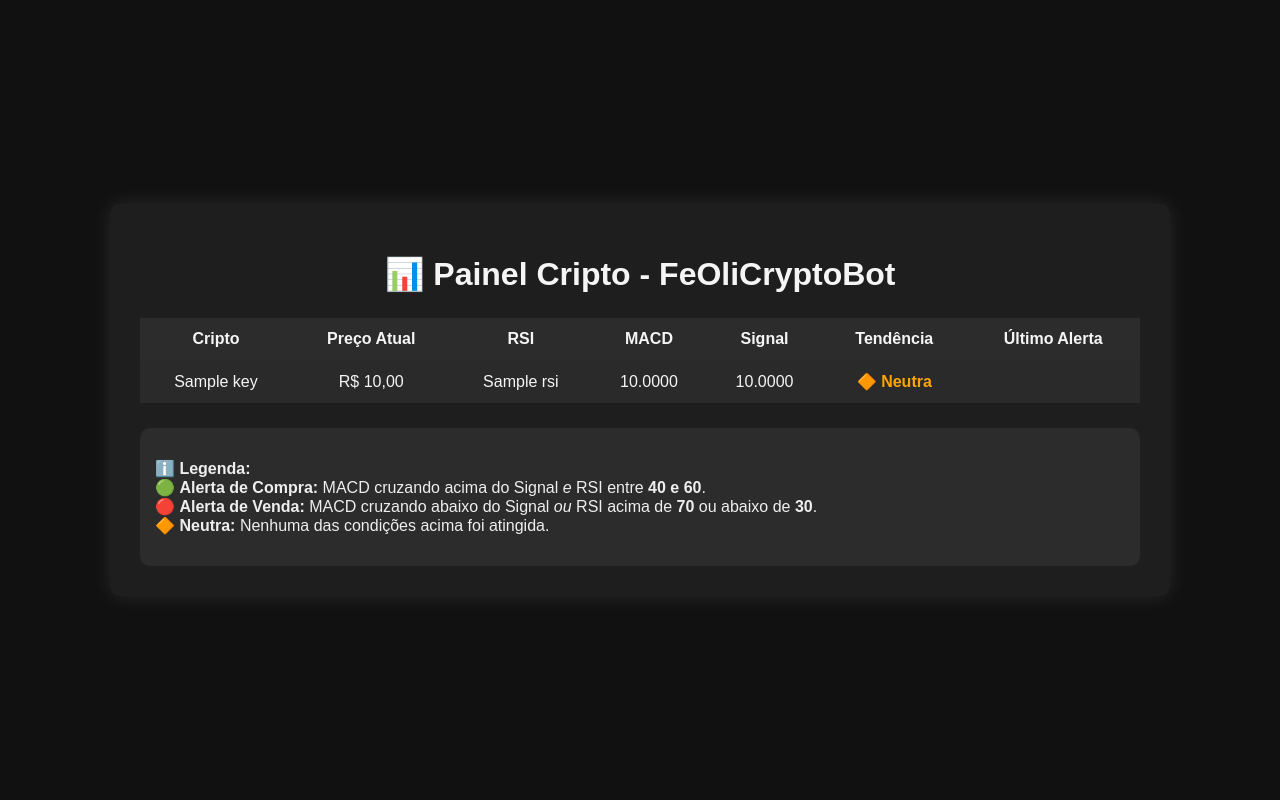
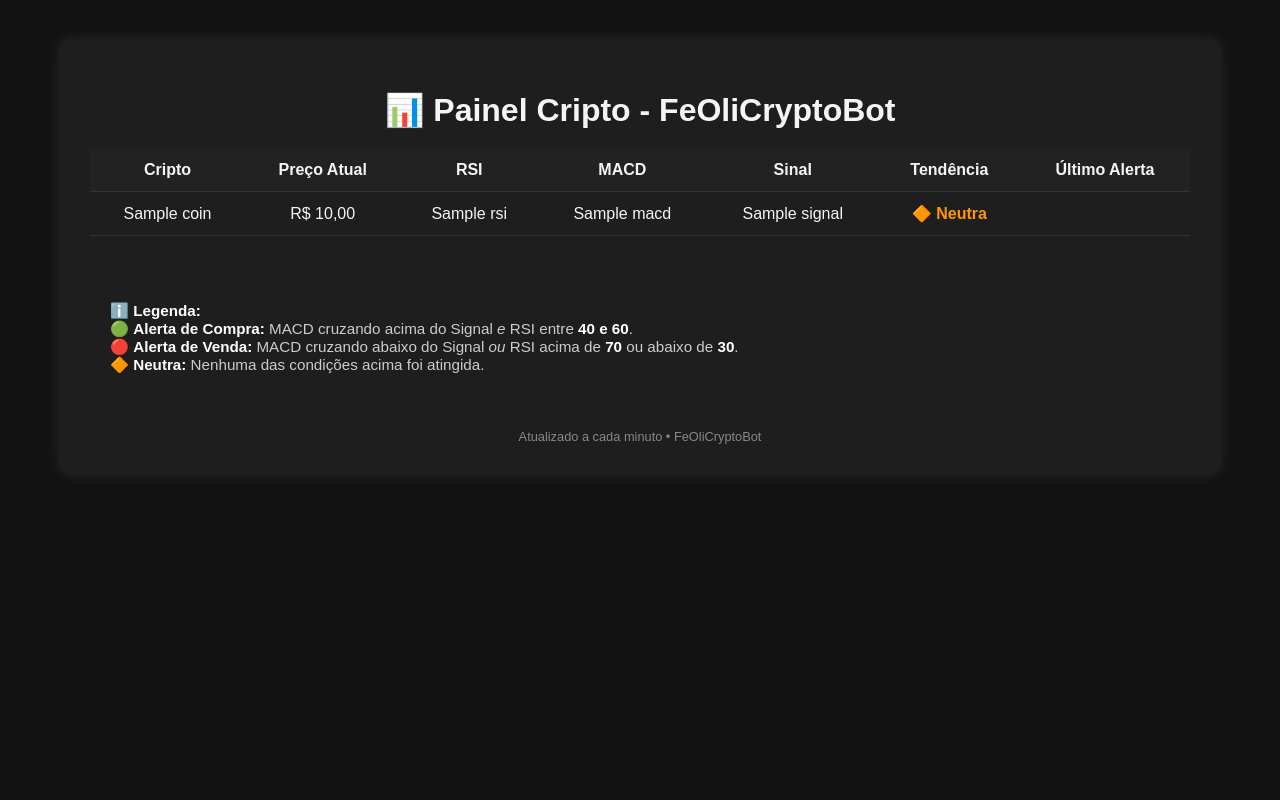
Before and after one commit to Gulitty/FeOliCryptoBot, a Flask app: template templates/index.html in a window 1280 px wide. Run offline with Flask 3, Linux system fonts and the light colour scheme; the template is opened without the code that fills it: most values are stand-ins (such as "Sample title", 1, 10 or a date in 2020).

Commit message:
fix: index com legenda detalhada e tratamento seguro de preço

```diff
--- a/templates/index.html
+++ b/templates/index.html
@@ -1,103 +1,123 @@
 <!DOCTYPE html>
-<html lang="pt-BR">
+<html lang="pt-br">
 <head>
-    <meta charset="UTF-8">
-    <title>FeOliCryptoBot - Painel</title>
+  <meta charset="UTF-8" />
+  <title>Painel Cripto - FeOliCryptoBot</title>
   <style>
     body {
+      background-color: #121212;
       font-family: Arial, sans-serif;
-            background-color: #111;
       color: #f5f5f5;
-            display: flex;
-            justify-content: center;
-            align-items: center;
-            flex-direction: column;
-            min-height: 100vh;
+      text-align: center;
       margin: 0;
+      padding: 0;
     }
     .container {
+      margin: 40px auto;
+      padding: 30px;
       background-color: #1e1e1e;
-            padding: 30px;
       border-radius: 10px;
-            box-shadow: 0 0 20px rgba(255, 255, 255, 0.1);
       width: 90%;
-            max-width: 1000px;
+      max-width: 1100px;
+      box-shadow: 0 0 15px rgba(255, 255, 255, 0.1);
     }
     h1 {
-            text-align: center;
-            margin-bottom: 25px;
+      font-size: 2em;
+      margin-bottom: 20px;
     }
     table {
       width: 100%;
       border-collapse: collapse;
-            margin-bottom: 25px;
+      margin-top: 15px;
     }
     th, td {
       padding: 12px;
-            text-align: center;
+      border-bottom: 1px solid #333;
     }
     th {
-            background-color: #2c2c2c;
-            font-weight: bold;
+      background-color: #222;
+      font-size: 1em;
     }
     tr:nth-child(even) {
       background-color: #2a2a2a;
     }
-        .bullish {
-            color: lightgreen;
+    .tendencia-compra {
+      color: #00e676;
       font-weight: bold;
     }
-        .bearish {
-            color: red;
+    .tendencia-venda {
+      color: #ff1744;
       font-weight: bold;
     }
-        .neutral {
-            color: orange;
+    .tendencia-neutra {
+      color: #ff9800;
       font-weight: bold;
     }
-        .legend {
-            font-size: 1em;
-            background-color: #2c2c2c;
-            padding: 15px;
-            border-radius: 10px;
-            color: #eee;
+    .legenda {
+      text-align: left;
+      background-color: #1e1e1e;
+      margin-top: 30px;
+      padding: 20px;
+      border-radius: 8px;
+      font-size: 0.95em;
+      color: #ccc;
+    }
+    .legenda strong {
+      color: white;
+    }
+    .footer {
+      margin-top: 20px;
+      font-size: 0.8em;
+      color: #888;
     }
   </style>
 </head>
 <body>
   <div class="container">
     <h1>📊 Painel Cripto - FeOliCryptoBot</h1>
+
     <table>
+      <thead>
         <tr>
           <th>Cripto</th>
           <th>Preço Atual</th>
           <th>RSI</th>
           <th>MACD</th>
-                <th>Signal</th>
+          <th>Sinal</th>
           <th>Tendência</th>
           <th>Último Alerta</th>
         </tr>
-            {% for key, value in cryptos.items() %}
+      </thead>
+      <tbody>
+        {% for coin, value in cryptos.items() %}
         <tr>
-                <td>{{ key }}</td>
-                <td>R$ {{ "{:,.2f}".format(value["price"]).replace(",", "X").replace(".", ",").replace("X", ".") }}</td>
+          <td>{{ coin }}</td>
+          <td>
+            {% if value["price"] is not none %}
+              R$ {{ "{:,.2f}".format(value["price"]).replace(",", "X").replace(".", ",").replace("X", ".") }}
+            {% else %}
+              R$ 0,00
+            {% endif %}
+          </td>
           <td>{{ value["rsi"] }}</td>
-                <td>{{ "%.4f" | format(value["macd"]) }}</td>
-                <td>{{ "%.4f" | format(value["signal"]) }}</td>
-                <td class="{% if value["trend"] == 'Alta' %}bullish{% elif value["trend"] == 'Baixa' %}bearish{% else %}neutral{% endif %}">
-                    {% if value["trend"] == 'Alta' %}
-                        🔼 Alta
-                    {% elif value["trend"] == 'Baixa' %}
-                        🔽 Baixa
+          <td>{{ value["macd"] }}</td>
+          <td>{{ value["signal"] }}</td>
+          <td>
+            {% if value["trend"] == 'compra' %}
+              <span class="tendencia-compra">🟢 Compra</span>
+            {% elif value["trend"] == 'venda' %}
+              <span class="tendencia-venda">🔴 Venda</span>
             {% else %}
-                        🔶 Neutra
+              <span class="tendencia-neutra">🔶 Neutra</span>
             {% endif %}
           </td>
           <td>{{ value["alert"] }}</td>
         </tr>
         {% endfor %}
+      </tbody>
     </table>
-        <div class="legend">
+
+    <div class="legenda">
       <p style="font-size: 1em;">
         <strong>ℹ️ Legenda:</strong>
         <br>
@@ -108,6 +128,8 @@
         🔶 <strong>Neutra:</strong> Nenhuma das condições acima foi atingida.
       </p>
     </div>
+
+    <div class="footer">Atualizado a cada minuto • FeOliCryptoBot</div>
   </div>
 </body>
 </html>
```
Lines whose indentation alone changed are shown as unchanged.
